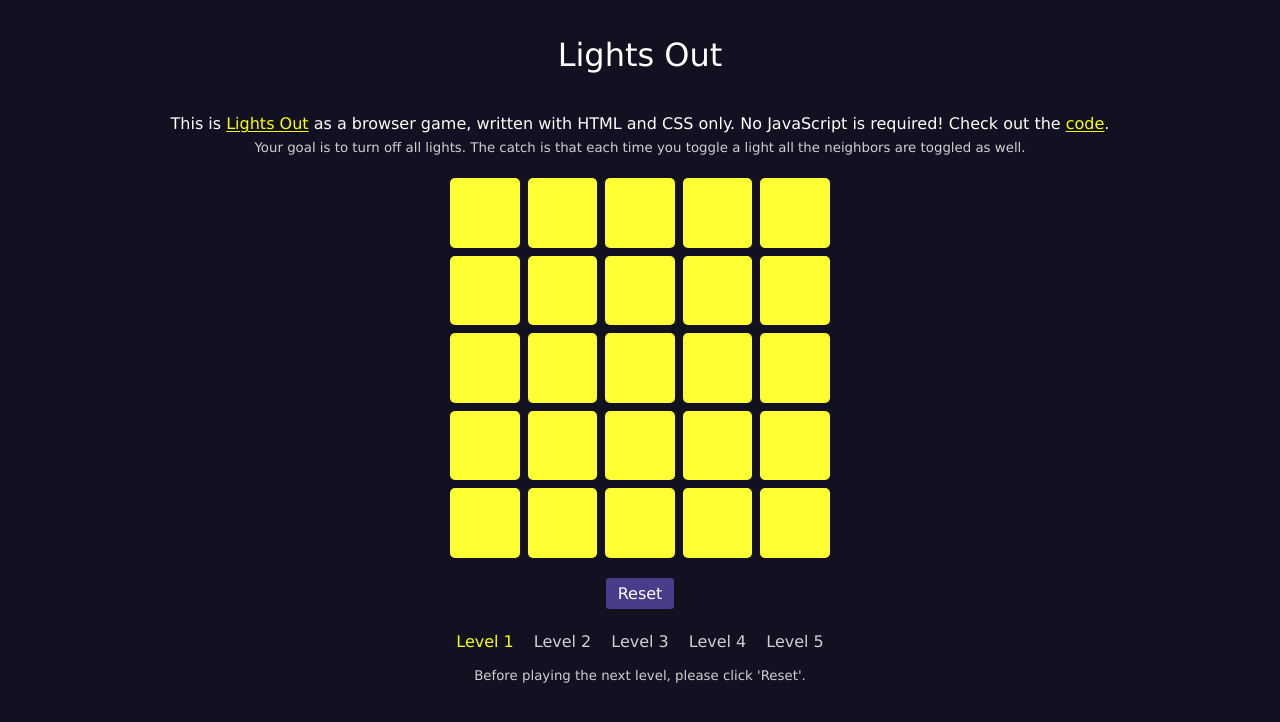
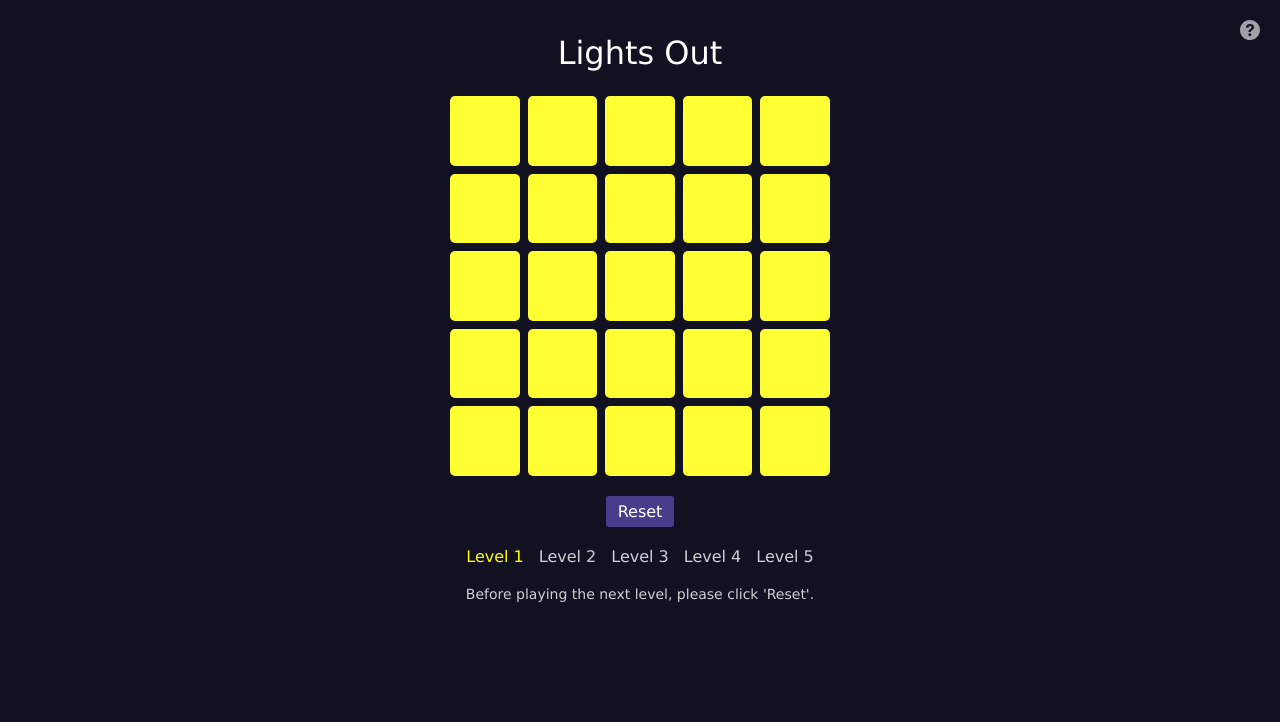
Before and after one commit to ScriptRaccoon/lights-out-css, a website: page public/index.html in a window 1280 px wide. Drawn offline with nearby package versions, Linux system fonts and the light colour scheme; files that its build step writes are made by us from their sources.

Commit message:
help element | refactor all styles

```diff
--- a/public/index.html
+++ b/public/index.html
@@ -11,6 +11,35 @@
 		<link rel="stylesheet" href="style.css" />
 	</head>
 	<body>
+		<!-- help section -->
+		<aside>
+			<details>
+				<summary>
+					<img src="./help.svg" />
+				</summary>
+				<p>
+					This is
+					<a
+						href="https://en.wikipedia.org/wiki/Lights_Out_(game)"
+						target="_blank"
+						>Lights Out</a
+					>
+					as a browser game. Your goal is to turn off all
+					lights. The catch is that each time you toggle a
+					light all the neighbors are toggled as well.
+				</p>
+				<p>
+					This game is written with HTML and CSS only. No
+					JavaScript is required! Check out the code over at
+					<a
+						href="https://github.com/ScriptRaccoon/lights-out-css"
+						target="_blank"
+						>GitHub</a
+					>.
+				</p>
+			</details>
+		</aside>
+		<!-- warning for browsers that don't support :has -->
 		<p id="warning">
 			This demo uses the
 			<a
@@ -26,33 +55,19 @@
 			>
 			for more info about browser support.
 		</p>
-		<h1>Lights Out</h1>
-		<p class="info">
-			This is
-			<a
-				href="https://en.wikipedia.org/wiki/Lights_Out_(game)"
-				target="_blank"
-				>Lights Out</a
-			>
-			as a browser game, written with HTML and CSS only. No
-			JavaScript is required! Check out the
-			<a
-				href="https://github.com/ScriptRaccoon/lights-out-css"
-				target="_blank"
-				>code</a
-			>.<br />
-			<small
-				>Your goal is to turn off all lights. The catch is
-				that each time you toggle a light all the neighbors
-				are toggled as well.</small
-			>
-		</p>
+		<!-- header -->
+		<header>
+			<h1>Lights Out</h1>
+		</header>
+		<!-- level radio buttons -->
 		<input type="radio" checked id="level1" name="levels" />
 		<input type="radio" id="level2" name="levels" />
 		<input type="radio" id="level3" name="levels" />
 		<input type="radio" id="level4" name="levels" />
 		<input type="radio" id="level5" name="levels" />
+		<!-- game element -->
 		<form id="game">
+			<!-- board with all lights -->
 			<main id="board">
 				<label for="c11">
 					<input type="checkbox" id="c11" />
@@ -134,9 +149,11 @@
 					<input type="checkbox" id="c55" />
 				</label>
 			</main>
+			<!-- menu with reset button -->
 			<menu>
 				<button type="reset">Reset</button>
 			</menu>
+			<!-- menu for levels -->
 			<menu>
 				<label class="levelLabel" for="level1">Level 1</label>
 				<label class="levelLabel" for="level2">Level 2</label>
@@ -144,11 +161,11 @@
 				<label class="levelLabel" for="level4">Level 4</label>
 				<label class="levelLabel" for="level5">Level 5</label>
 			</menu>
-			<small class="resetHint"
-				>Before playing the next level, please click
-				'Reset'.</small
-			>
-
+			<!-- hint -->
+			<div class="resetHint">
+				Before playing the next level, please click 'Reset'.
+			</div>
+			<!-- solved message -->
 			<p id="solved">
 				The level is solved! 🎉
 				<br />
--- /dev/null
+++ b/src/_aside.scss
@@ -0,0 +1,39 @@
+@use "variables" as *;
+
+aside {
+	position: relative;
+	line-height: 1.5;
+
+	details {
+		position: absolute;
+		padding: 10px;
+		top: 0;
+		right: 0;
+		max-width: 450px;
+
+		&[open] {
+			background-color: $secondary-color;
+			border-radius: 4px;
+			box-shadow: 0px 0px 20px #000;
+		}
+	}
+
+	summary {
+		list-style-type: none;
+		cursor: pointer;
+		opacity: 0.6;
+		display: flex;
+		justify-content: flex-end;
+		transition: opacity 120ms linear;
+		&:hover {
+			opacity: 1;
+		}
+		img {
+			height: 20px;
+		}
+	}
+
+	p {
+		margin-top: 10px;
+	}
+}
--- a/src/_board.scss
+++ b/src/_board.scss
@@ -1,10 +1,9 @@
 @use "variables" as *;
 
 #board {
-	margin-top: 20px;
-	display: inline-grid;
-	width: min(90vmin, 380px);
-	height: min(90vmin, 380px);
+	display: grid;
+	width: $width;
+	height: $width;
 	grid-template-columns: repeat(#{$size-x}, 1fr);
 	grid-template-rows: repeat(#{$size-y}, 1fr);
 	gap: 8px;
--- a/src/_buttons.scss
+++ b/src/_buttons.scss
@@ -1,8 +1,11 @@
+@use "variables" as *;
+
 menu {
 	display: flex;
 	justify-content: center;
 	align-items: center;
-	gap: 20px;
+	column-gap: 15px;
+	row-gap: 5px;
 	flex-wrap: wrap;
 	padding-top: 20px;
 }
@@ -13,10 +16,11 @@ button {
 	border: none;
 	outline: none;
 	color: inherit;
-	background-color: darkslateblue;
+	background: none;
+	cursor: pointer;
+	background-color: $secondary-color;
 	padding: 6px 12px;
 	border-radius: 3px;
-	cursor: pointer;
 	&:hover,
 	&:focus-visible {
 		filter: brightness(1.2);
--- a/src/_game.scss
+++ b/src/_game.scss
@@ -26,6 +26,12 @@
 	@supports not (selector(:has(*))) {
 		display: none;
 	}
+
+	display: flex;
+	flex-direction: column;
+	align-items: center;
+	width: $width;
+	margin: 0 auto;
 
 	// counter for lights
 	$index: 0;
--- a/src/_global.scss
+++ b/src/_global.scss
@@ -8,16 +8,9 @@
 
 body {
 	font-family: Verdana, Geneva, Tahoma, sans-serif;
-	background-color: #112;
+	background-color: $bg-color;
 	color: $font-color;
-	text-align: center;
-	line-height: 1.6;
-	padding-inline: 10px;
-}
-
-h1 {
-	padding: 30px 0px;
-	font-weight: 400;
+	padding: 10px;
 }
 
 a {
--- /dev/null
+++ b/src/_header.scss
@@ -0,0 +1,7 @@
+header {
+	padding-block: 24px;
+	h1 {
+		text-align: center;
+		font-weight: 400;
+	}
+}
--- a/src/_levels.scss
+++ b/src/_levels.scss
@@ -1,6 +1,4 @@
 @use "variables" as *;
-
-$number: 5;
 
 input[type="radio"] {
 	position: absolute;
@@ -14,10 +12,15 @@ input[type="radio"] {
 }
 
 .resetHint {
-	margin-top: 10px;
+	margin-top: 20px;
+	font-size: 14px;
+	opacity: 0.8;
+	text-align: center;
 }
 
-@for $l from 1 through $number {
+$level-number: 5;
+
+@for $l from 1 through $level-number {
 	input[id="level#{$l}"]:checked ~ #game label[for="level#{$l}"] {
 		color: $main-color;
 		opacity: 1;
--- a/src/_variables.scss
+++ b/src/_variables.scss
@@ -2,4 +2,7 @@ $size-x: 5;
 $size-y: 5;
 $amount: $size-x * $size-y;
 $main-color: yellow;
+$secondary-color: darkslateblue;
 $font-color: white;
+$bg-color: #112;
+$width: min(90vmin, 380px);
--- a/src/style.scss
+++ b/src/style.scss
@@ -1,6 +1,8 @@
 @use "global";
+@use "aside";
+@use "warning";
+@use "header";
 @use "buttons";
-@use "warning";
 @use "levels";
 @use "board";
 @use "game";
```
Also changed, not shown: public/help.svg (added).
